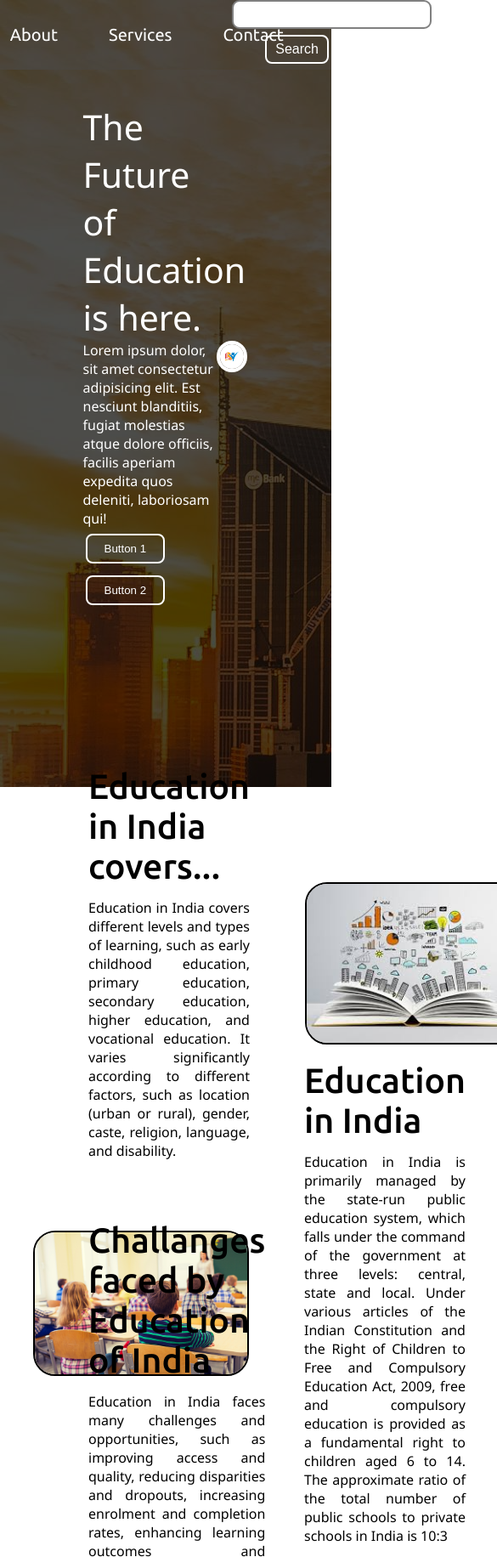
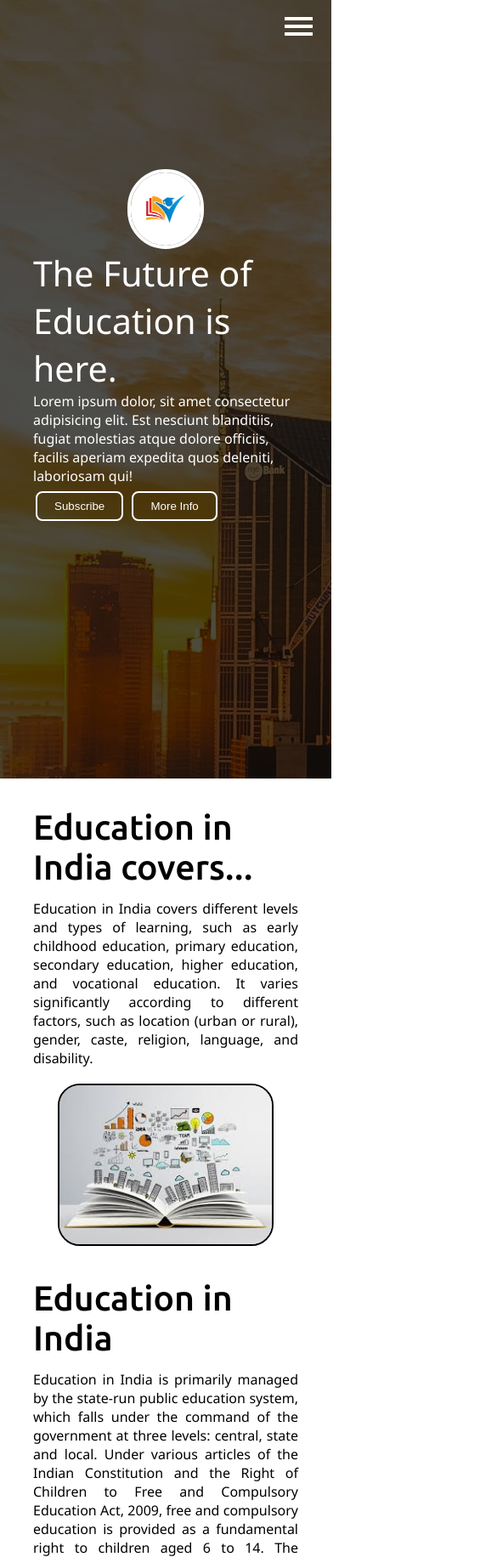
Before and after one commit to saumyarawal-webdev/Prodigy, a plain HTML site: page Task 1 - Responsive Landing Page/index.html in a window 390 px wide. Shown: the top 1832 px of the page at 85% size, 585 px wide, since content can reach past the window. Drawn offline with Linux system fonts and the light colour scheme.

Commit message:
Task 1 done

```diff
--- a/Task 1 - Responsive Landing Page/css/style.css
+++ b/Task 1 - Responsive Landing Page/css/style.css
@@ -5,6 +5,9 @@
   padding: 0;
 }
 
+html{
+scroll-behavior: smooth;
+}
 .logo {
   width: 20%;
   display: flex;
@@ -127,7 +130,7 @@
 }
 
 .secRight {
-  height: 400px;
+
   display: flex;
   align-items: center;
   justify-content: space-evenly;
@@ -151,7 +154,6 @@
 .sectionTag {
   font-family: "Ubuntu", sans-serif;
   font-weight: 500;
-
   padding: 14px 0;
 }
 
@@ -164,7 +166,7 @@
 
 .contact {
   background-color: rgba(214, 209, 209, 0.7);
-  height: 80vh;
+  height: 85vh;
 }
 
 .text-center {
@@ -176,7 +178,7 @@
 
 .form {
   margin: 25px auto;
-  max-width: 1200px;
+  max-width: 62%;
 }
 
 .form-input {
@@ -201,4 +203,83 @@
   display: flex;
   justify-content: center;
   color: #fff;
+
 }
+
+.burger{
+  position: absolute;
+  cursor: pointer;
+  right:5%;
+  top:15px;
+
+
+}
+.line{
+  width: 33px;
+  background-color: #fff;
+  height: 4px;
+  margin: 5px 3px;
+  display: none;
+}
+
+#thirdSec{
+  margin-bottom: 20px;
+}
+
+@media screen and (max-width:1074px) {
+  .nav-list{
+    flex-direction: column;
+  }
+
+  .navbar{
+    flex-direction: column;
+    height: 478px;
+    transition: all 0.7s ease-in-out;
+  }
+
+  .rightNav{
+    text-align: center;
+  }
+
+  #search{
+    width: 100%;
+  }
+
+  .line{
+    display: block;
+  }
+
+  .h-nav-resp{
+    height: 72px;
+  }
+
+  .v-class-resp{
+    opacity: 0;
+  }
+
+  .box-main{
+    flex-direction: column-reverse;
+    max-width: 100%;
+  }
+
+  #thirdSec{
+    margin-top: 50px;
+    margin-bottom: 80px;
+  }
+
+  .secRight{
+    margin-top: 20px;
+  }
+}
+
+@media screen and (max-width:789px){
+
+   .secRight{
+    flex-direction: column;
+  }
+
+  .paras{
+    padding: 0;
+  }
+
+}
--- a/Task 1 - Responsive Landing Page/index.html
+++ b/Task 1 - Responsive Landing Page/index.html
@@ -7,20 +7,25 @@
     <link rel="stylesheet" href="css/style.css" />
   </head>
   <body>
-    <nav class="navbar background">
-      <ul class="nav-list">
+    <nav class="navbar background h-nav-resp">
+      <ul class="nav-list v-class-resp">
         <div class="logo"><img src="images/logo.png" alt="Logo" /></div>
         <li><a href="#home">Home</a></li>
-        <li><a href="#about">About</a></li>
-        <li><a href="#services">Services</a></li>
+        <li><a href="#secFirst">About</a></li>
+        <!-- <li><a href="#services">Services</a></li> -->
         <li><a href="#contact">Contact</a></li>
       </ul>
-      <div class="rightNav">
+      <div class="rightNav v-class-resp">
         <input type="text" name="search" id="search" />
         <button class="btn btn-sm">Search</button>
       </div>
+      <div class="burger">
+        <div class="line"></div>
+        <div class="line"></div>
+        <div class="line"></div>
+      </div>
     </nav>
-    <section class="background firstSection">
+    <section class="background firstSection" id="home">
       <div class="box-main">
         <div class="firstHalf">
           <p class="text-big">The Future of Education is here.</p>
@@ -30,8 +35,8 @@
             aperiam expedita quos deleniti, laboriosam qui!
           </p>
           <div class="buttons">
-            <button class="btn">Button 1</button>
-            <button class="btn">Button 2</button>
+            <button class="btn">Subscribe</button>
+            <button class="btn">More Info</button>
           </div>
         </div>
         <div class="secondHalf">
@@ -39,7 +44,7 @@
         </div>
       </div>
     </section>
-    <section class="secRight">
+    <section class="secRight" id="secFirst">
       <div class="paras">
         <p class="sectionTag text-big">Education in India covers...</p>
         <p class="sectionSubTag text-small">
@@ -56,7 +61,7 @@
     </section>
 
     <section class="secRight secLeft">
-      <div class="paras">
+      <div class="paras" id="sesSec">
         <p class="sectionTag text-big">Education in India</p>
         <p class="sectionSubTag text-small">
           Education in India is primarily managed by the state-run public
@@ -73,7 +78,7 @@
       </div>
     </section>
 
-    <section class="secRight">
+    <section class="secRight" id="thirdSec">
       <div class="paras">
         <p class="sectionTag text-big">
           Challanges faced by Education of India
@@ -99,7 +104,7 @@
       </div>
     </section>
 
-    <section class="contact">
+    <section class="contact" id="contact">
       <h1 class="text-center">Contact Us</h1>
       <div class="form">
         <input
@@ -138,5 +143,6 @@
     </section>
 
     <footer class="footer-center background">Copyright &copy;2024 | All rights reserved</footer>
+    <script src="js/resp.js"></script>
   </body>
 </html>
--- /dev/null
+++ b/Task 1 - Responsive Landing Page/js/resp.js
@@ -0,0 +1,42 @@
+let burger = document.querySelector('.burger');
+let navbar = document.querySelector('.navbar');
+let navList = document.querySelector('.nav-list')
+let rightNav = document.querySelector('.rightNav');
+
+burger.addEventListener('click',function(){
+    // navbar.classList.toggle('v-class-resp');
+    // navList.classList.toggle('v-class-resp');
+    // navbar.classList.toggle('h-nav-resp');
+
+
+
+
+
+    // if(navbar.classList.contains('v-class-resp')){
+    //     navbar.classList.remove('v-class-resp');
+    // }else{
+    //     navbar.classList.add('v-class-resp');
+    // }
+
+    if(navbar.classList.contains('h-nav-resp')){
+        navbar.classList.remove('h-nav-resp');
+    }
+    else{
+        navbar.classList.add('h-nav-resp');
+    }
+
+    if(navList.classList.contains('v-class-resp')){
+        navList.classList.remove('v-class-resp');
+    }
+    else{
+        navList.classList.add('v-class-resp');
+    }
+
+    if(rightNav.classList.contains('v-class-resp')){
+        rightNav.classList.remove('v-class-resp');
+    }
+    else{
+        rightNav.classList.add('v-class-resp');
+    }
+
+});
```
Also changed, not shown: Task 1 - Responsive Landing Page/js/index.js (deleted).
